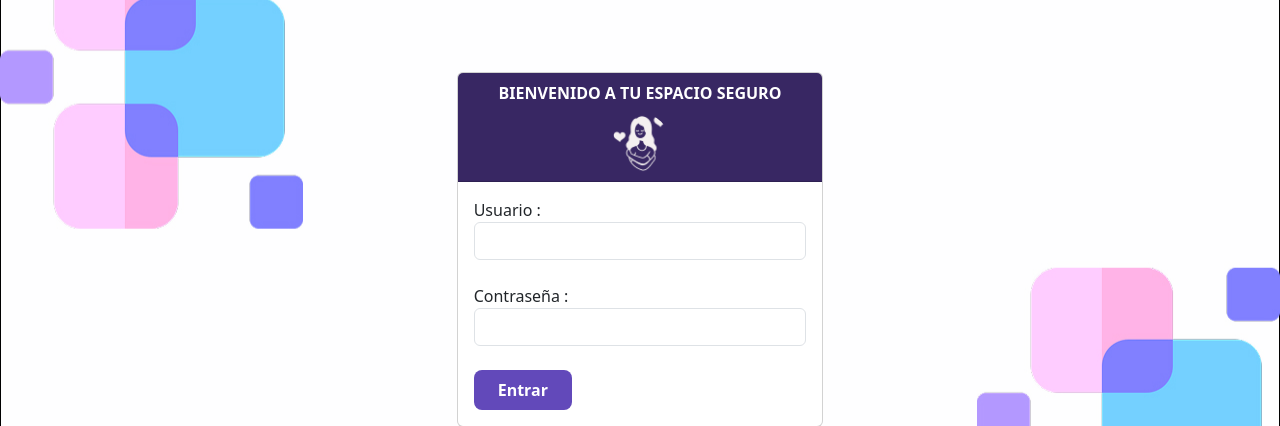
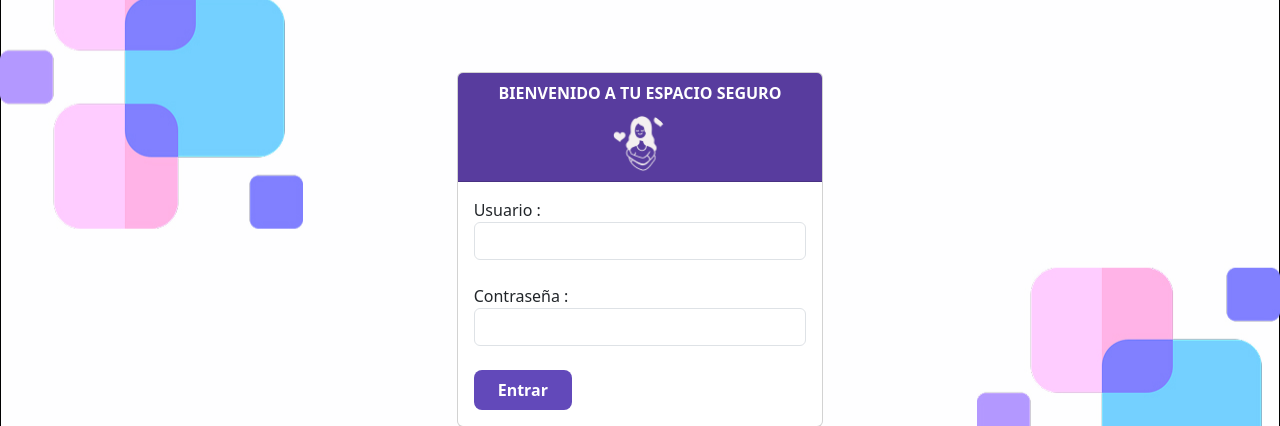
Before and after one commit to sergiobf18/TuEspacioSeguro, a PHP site: page /login.php in a window 1280 px wide. Shown: the top 426 px of the page. Run offline with PHP 8.4, Linux system fonts and the light colour scheme.

Commit message:
Cambio color de fondo en card-header de login.css a #583c9e

```diff
--- a/css/login.css
+++ b/css/login.css
@@ -5,7 +5,7 @@ body {
     background-position: center;
 }
 .card-header {
-        background-color: #382763 !important; /* Más oscuro que la cabecera */
+        background-color: #583c9e !important; /* Más oscuro que la cabecera */
         color: #fff !important;
         border-radius: 18px 18px 0 0;
         text-align: center;
```
